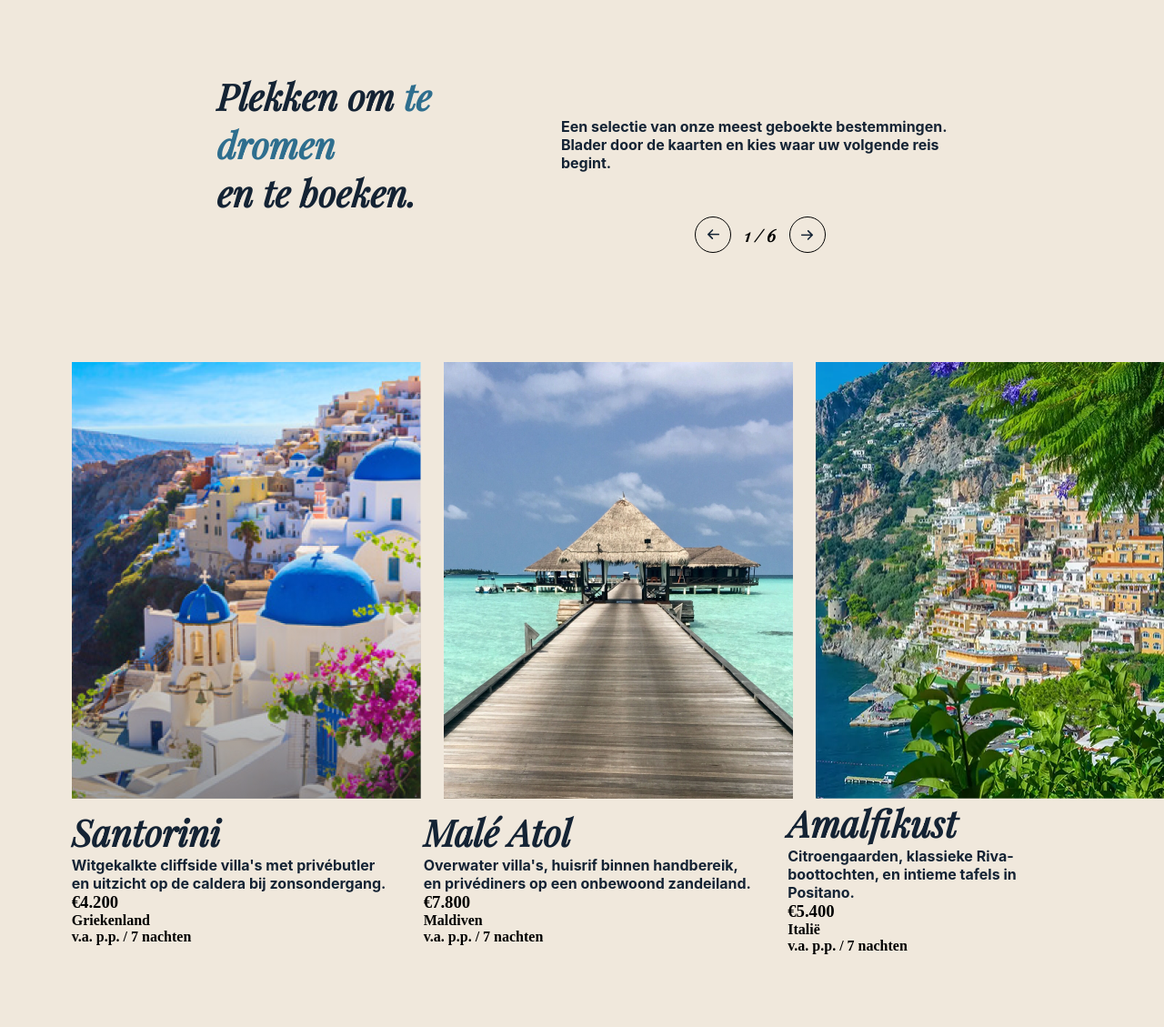
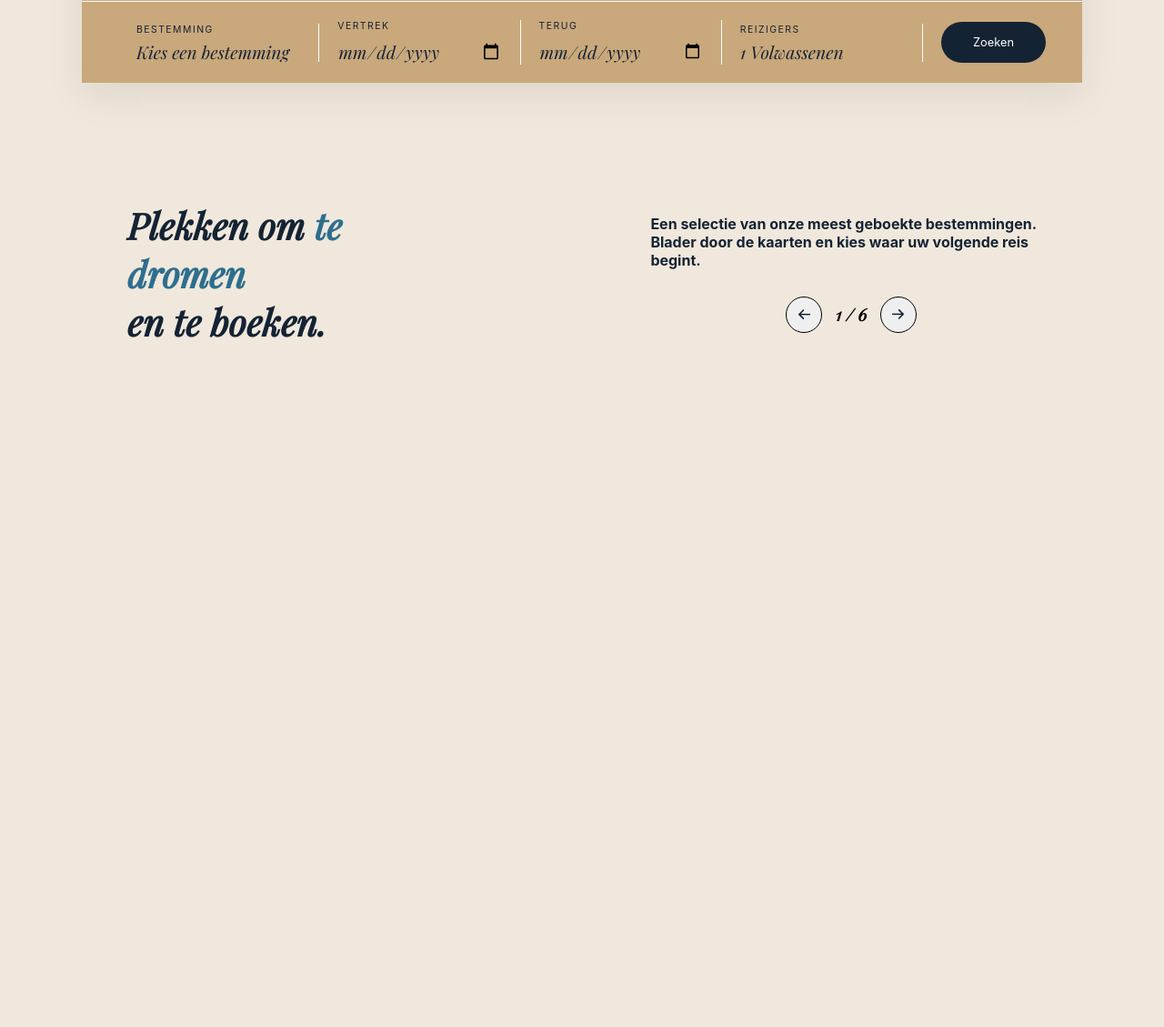
Before and after one commit to DanielRosmalen/webapp2, a PHP site: page / in a window 1280 px wide. Shown: the part 780-1909 px from the top of the page at 91% size. After the commit the page ends 1151 px from the top, so only its background shows below. Run offline with PHP 8.4, Linux system fonts and the light colour scheme; data that the repository does not hold is empty; some web fonts are replaced.

Commit message:
Small script for smooth scrolling, database connection made and active pulling data from db. sort of search bar implented

```diff
--- a/app/index.php
+++ b/app/index.php
@@ -1,4 +1,12 @@
 <?php
+$pdo = new PDO(
+        "mysql:host=db;dbname=tegna_travels;charset=utf8mb4",
+             "root", "rootpassword",
+        [PDO::ATTR_ERRMODE => PDO::ERRMODE_EXCEPTION,
+            PDO::ATTR_DEFAULT_FETCH_MODE => PDO::FETCH_ASSOC ]
+);
+
+$trips = $pdo->query("SELECT * FROM trips")->fetchAll() ;
 ?>
 <!doctype html>
 <html lang="en">
@@ -38,61 +46,99 @@
     </div>
 </header>
 
+<form class="search-bar" method="get" action="">
+    <div class="search-tabs">
+        <button type="button" class="tab tab-active">Reizen</button>
+        <button type="button" class="tab">Privé villa's</button>
+        <button type="button" class="tab">Cruises</button>
+        <button type="button" class="tab">Op maat</button>
+    </div>
+
+    <div class="search-fields">
+
+        <div class="search-field">
+            <label for="bestemming">Bestemming</label>
+            <select name="bestemming" id="bestemming">
+                <option value="">Kies een bestemming</option>
+                <?php foreach ($trips as $trip) : ?>
+                <option value="<?= htmlspecialchars($trip['locatie']) ?>">
+                <?= htmlspecialchars($trip['locatie']) ?>, <?= htmlspecialchars($trip['land']) ?>
+                </option>
+                <?php endforeach; ?>
+            </select>
+        </div>
+
+        <div class="search-field">
+            <label for="vertek">Vertrek</label>
+            <input type="date" name="vertek" id="vertek">
+        </div>
+
+        <div class="search-field">
+            <label for="terug">Terug</label>
+            <input type="date" name="terug" id="terug">
+        </div>
+
+        <div class="search-field">
+            <label for="reizigers">Reizigers</label>
+            <select name="reizigers" id="reizigers">
+                <option value="1">1 Volwassenen</option>
+                <option value="2">2 Volwassenen</option>
+                <option value="3">3 Volwassenen</option>
+                <option value="4">4 Volwassenen</option>
+            </select>
+        </div>
+
+        <button type="submit" class="search-button">Zoeken</button>
+    </div>
+</form>
+
 <div class="location-container">
     <div class="location-text">
         <h1>Plekken om <span class="highlight-2">te <br>
                 dromen</span>  <br>
             en te boeken.</h1>
+
+        <div class="location-text-right">
         <h2>Een selectie van onze meest geboekte bestemmingen. <br>
             Blader door de kaarten en kies waar uw volgende reis <br>
             begint.</h2>
-    </div>
-    <div class="pictures-slides">
-    <a href="" class="arrow-button">
+
+            <div class="pictures-slides">
+    <button type="button" class="arrow-button">
         <img src="assets/Vector.png" alt="">
-    </a>
+    </button>
     <h3>1 / 6</h3>
-    <a href="" class="arrow-button-2">
+    <button type="button" class="arrow-button-2">
         <img src="assets/Vector.png" alt="">
-    </a>
+    </button>
+            </div>
+        </div>
     </div>
 
-    <div class="location-examples">
-    <div class="location-image">
-        <img src="assets/Santorini_Small_Picture.png" alt="">
-        <img src="assets/Male_Small_Picture.png" alt="">
-        <img src="assets/Amalfikust_Small_Pictures.png" alt="">
+    <div class="destinations-track">
+
+        <?php foreach ($trips as $trip) : ?>
+
+    <div class="destination-card">
+        <img src="assets/<?= htmlspecialchars($trip['foto']) ?>" alt="<?= htmlspecialchars($trip['locatie']) ?>">
+        <div class="destination">
+            <div class="destination-header">
+                <h1><?= htmlspecialchars($trip['locatie']) ?></h1>
+                <h3>€<?= number_format($trip['prijs'], 0, ',', '.') ?></h3>
+            </div>
+       <div class="destination-sub">
+           <h4><?= htmlspecialchars($trip['land']) ?></h4>
+           <h4>v.a. p.p. / <?= htmlspecialchars($trip['duur']) ?></h4>
+       </div>
+           <h2><?= htmlspecialchars($trip['beschrijving']) ?></h2>
+        </div>
     </div>
-       <div class="location-text">
-        <div class="location-text-1">
-            <h1>Santorini</h1>
-            <h2>Witgekalkte cliffside villa's met privébutler en uitzicht op
-                de caldera bij zonsondergang.</h2>
-            <h3>€4.200</h3>
-            <h4>Griekenland</h4>
-            <h4>v.a. p.p. / 7 nachten</h4>
-        </div>
-        <div class="location-text-2">
-            <h1>Malé Atol</h1>
-            <h2>Overwater villa's, huisrif binnen handbereik, en
-                privédiners op een onbewoond zandeiland.</h2>
-            <h3>€7.800</h3>
-            <h4>Maldiven</h4>
-            <h4>v.a. p.p. / 7 nachten</h4>
-        </div>
-        <div class="location-text-3">
-            <h1>Amalfikust</h1>
-            <h2>Citroengaarden, klassieke Riva-boottochten, en intieme
-                tafels in Positano.</h2>
-            <h3>€5.400</h3>
-            <h4>Italië</h4>
-            <h4>v.a. p.p. / 7 nachten</h4>
-        </div>
-       </div>
 
+    <?php endforeach; ?>
     </div>
+
 </div>
 
-
+<script src="script.js" defer></script>
 </body>
 </html>
--- /dev/null
+++ b/app/script.js
@@ -0,0 +1,26 @@
+document.addEventListener("DOMContentLoaded", () => {
+
+    const track = document.querySelector(".destinations-track")
+    const leftButton = document.querySelector(".arrow-button")
+    const rightButton = document.querySelector(".arrow-button-2")
+
+    const getScrollAmount = () => {
+        const card = document.querySelector(".destination-card")
+        if (!card) return 0;
+        return card.offsetWidth + 25;
+    };
+
+    leftButton.addEventListener("click", () => {
+        track.scrollBy({
+                left: -getScrollAmount(),
+                behavior: "smooth",
+            });
+    });
+
+    rightButton.addEventListener("click", () => {
+        track.scrollBy({
+            left: getScrollAmount(),
+            behavior: "smooth",
+        });
+    });
+});
--- a/app/style.css
+++ b/app/style.css
@@ -2,6 +2,10 @@
     padding: 0;
     margin: 0;
     box-sizing: border-box;
+}
+
+body {
+    background-color: #F0E8DC;
 }
 
 @font-face {
@@ -133,20 +137,20 @@
     color: #2E6E8E;
 }
 
-.location-examples {
-    display: flex;
-    margin-left: 7%;
-    flex-direction: column;
-}
-
 .location-text {
     display: flex;
     flex-direction: row;
     align-items: center;
-    gap: 40px;
-    width: 90%;
-    justify-content: space-evenly;
+    gap: 13%;
+    width: 100%;
+    max-width: 1000px;
+}
 
+.location-text-right {
+    display: flex;
+    flex-direction: column;
+    gap: 30px;
+    margin-left: auto;
 }
 
 .pictures-slides {
@@ -167,6 +171,7 @@
     align-items: center;
     justify-content: center;
     transform: rotate(180deg);
+    cursor: pointer;
 }
 
 .arrow-button-2 {
@@ -177,11 +182,131 @@
     display: flex;
     align-items: center;
     justify-content: center;
+    cursor: pointer;
 }
 
-.location-image {
+.destination {
+    width: 100%;
+}
+
+.destination-header {
     display: flex;
-    flex-direction: row;
+    justify-content: space-between;
+    align-items: center;
+    width: 100%;
+}
+
+.destination-sub {
+    display: flex;
+    justify-content: space-between;
+}
+
+.destinations-track {
+    display: flex;
     gap: 25px;
+    overflow-x: hidden;
+    scroll-behavior: smooth;
+    width: 100%;
+    max-width: 1200px;
     margin-top: 10%;
 }
+
+.destination-card {
+    width: 384px;
+    flex-shrink: 0;
+}
+
+.destination-card img {
+    width: 100%;
+    height: 480px;
+    object-fit: cover;
+    border-radius: 8px;
+}
+
+.search-bar {
+    display: flex;
+    background-color: #C9A87C;
+    width: 90%;
+    max-width: 1100px;
+    margin: -60px auto 50px auto;
+    position: relative;
+    z-index: 10;
+    box-shadow: 0px 15px 40px rgba(0,0,0,0.08);
+    flex-direction: column;
+}
+
+.search-tabs {
+    display: flex;
+    gap: 30px;
+    padding: 20px 40px;
+    border-bottom: 1px solid white;
+}
+
+.tab {
+    background: none;
+    border: none;
+    font-family: "Inter";
+    font-size: 0.75rem;
+    letter-spacing: 2px;
+    text-transform: uppercase;
+    color: #142334;
+    cursor: pointer;
+    padding-bottom: 5px;
+}
+
+.tab-active {
+    color: #2E6E8E;
+    border-bottom: 2px solid #2E6E8E;
+    font-weight: bold;
+}
+
+.search-fields {
+    display: flex;
+    align-items: center;
+    padding: 20px 40px;
+}
+
+.search-field {
+    display: flex;
+    flex-direction: column;
+    flex: 1;
+    border-right: 1px solid white;
+    padding : 0 20px;
+    gap: 8px;
+}
+
+.search-field label {
+    font-family: "Inter";
+    font-size: 0.65rem;
+    text-transform: uppercase;
+    color: #142334;
+    letter-spacing: 1.5px;
+}
+
+.search-field input,
+.search-field select {
+    border: none;
+    background: transparent;
+    font-family: "Playfair-Italic";
+    font-size: 1.2rem;
+    color: #142334;
+    cursor: pointer;
+    outline: none;
+    appearance: none;
+}
+
+.search-button {
+    background-color: #142334;
+    color: white;
+    border: none;
+    border-radius: 30px;
+    padding: 15px 35px;
+    font-family: "Inter";
+    font-size: 0.8rem;
+    cursor: pointer;
+    margin-left: 20px;
+}
+
+.search-button hover {
+    background-color: #2E6E8E;
+}
```
Also changed, not shown: 1 other file.
